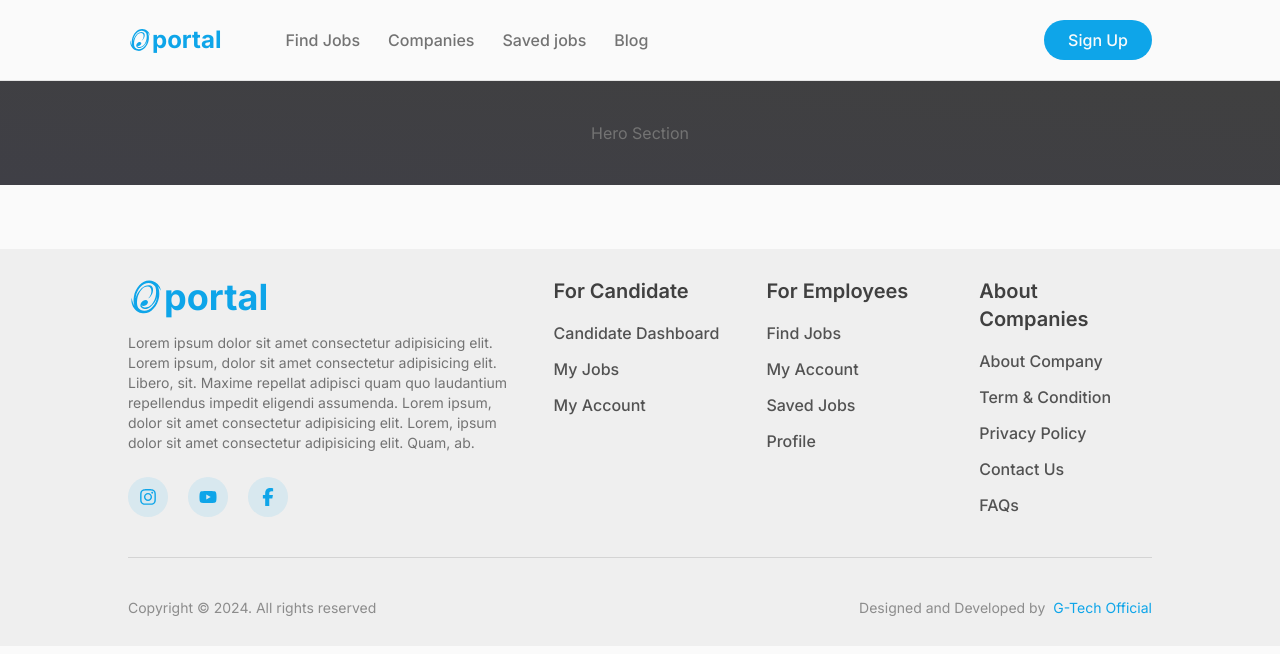
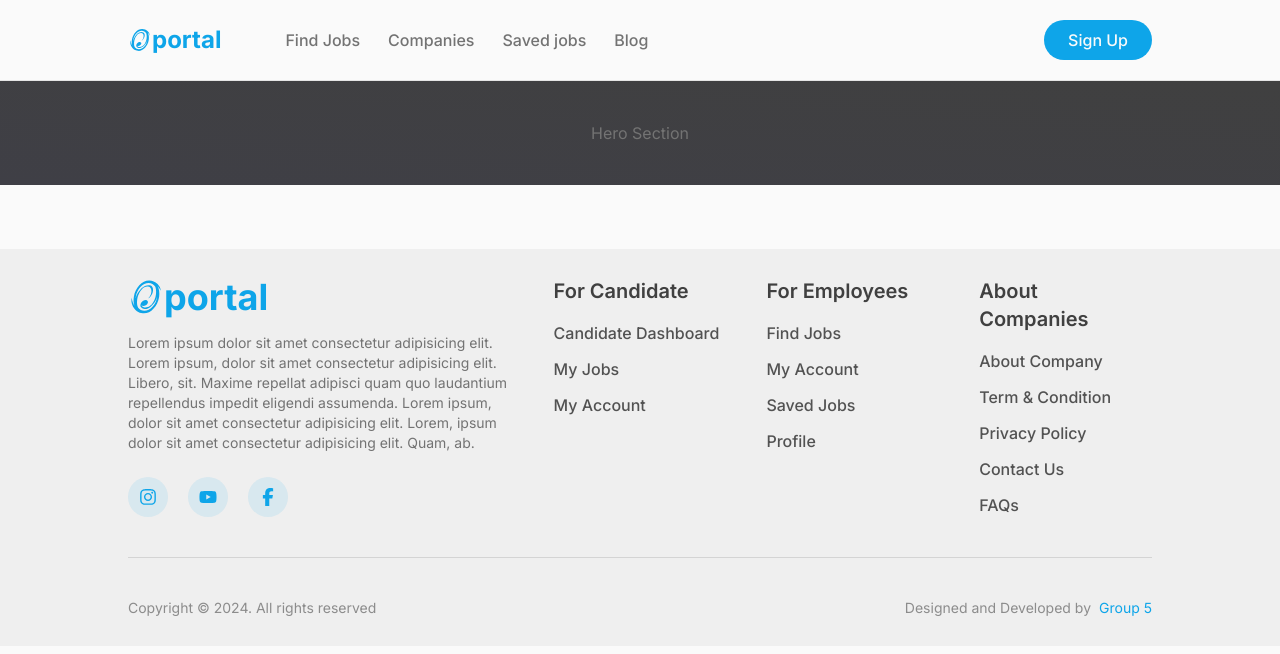
Before and after one commit to arkavidia-academya-WSE-2025/jobseeker-reactjs, a React (Vite) app in the folder fe-arkavidia/: page / in a window 1280 px wide. Shown: the top 654 px of the page. Built offline with nearby package versions, Linux system fonts and the light colour scheme.

Commit message:
Removed: social media links and updated contributor link in Footer component

```diff
--- a/fe-arkavidia/src/components/footer/Footer.jsx
+++ b/fe-arkavidia/src/components/footer/Footer.jsx
@@ -29,21 +29,21 @@ const Footer = () => {
               </p>
               <div className="flex items-center gap-5 w-full">
                 <Link
-                  to="https://www.instagram.com/gtech.official08/"
+                  to=""
                   target="_blank"
                   className="w-10 h-10 rounded-full bg-sky-500/10 flex items-center justify-center hover:bg-sky-500/20 ease-in-out duration-300"
                 >
                   <FaInstagram className="text-sky-500 text-lg" />
                 </Link>
                 <Link
-                  to="https://www.youtube.com/@g-techofficial"
+                  to=""
                   target="_blank"
                   className="w-10 h-10 rounded-full bg-sky-500/10 flex items-center justify-center hover:bg-sky-500/20 ease-in-out duration-300"
                 >
                   <FaYoutube className="text-sky-500 text-lg" />
                 </Link>
                 <Link
-                  to="https://www.youtube.com/@g-techofficial"
+                  to=""
                   target="_blank"
                   className="w-10 h-10 rounded-full bg-sky-500/10 flex items-center justify-center hover:bg-sky-500/20 ease-in-out duration-300"
                 >
@@ -183,10 +183,10 @@ const Footer = () => {
           <p className="text-sm text-neutral-500/80 font-normal">
             Designed and Developed by
             <Link
-              to="https://github.com/gtech.official08"
+              to="https://github.com/arkavidia-academya-WSE-2025/jobseeker-reactjs"
               className="text-sky-500 hover:text-sky-600 ease-in-out duration-300 ml-2"
             >
-              G-Tech Official
+              Group 5
             </Link>
           </p>
         </div>
```
